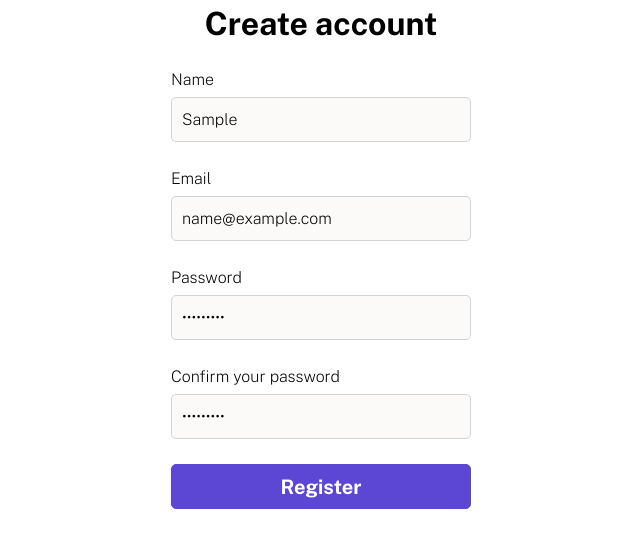
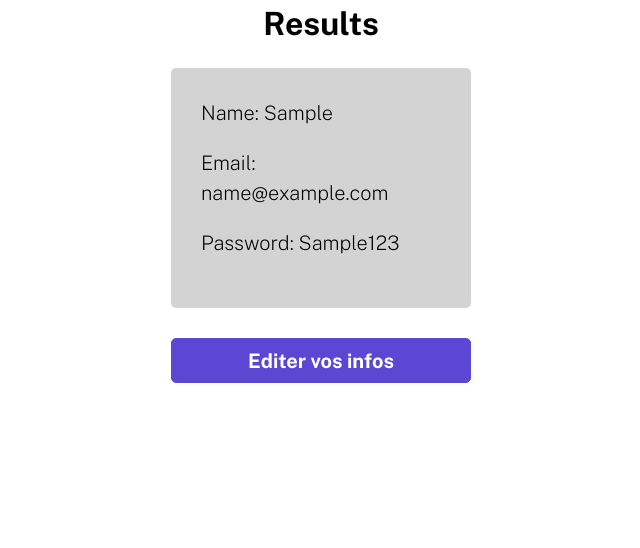
Before and after one commit to romwdv/forms, a React (Vite) app: page / in a window 1280 px wide. Both pictures are taken after typing "Sample", "name@example.com", "Sample123", "Sample123" into the empty fields and a click on the button "Register". Shown: the top 548 px of the page, without its empty margins (319-959 px from the left). Built offline with nearby package versions, Linux system fonts and the light colour scheme.

Commit message:
modifications useState au niveau app

```diff
--- a/src/App.jsx
+++ b/src/App.jsx
@@ -1,16 +1,34 @@
-import "./App.css";
+import { useState } from "react";
 import Form from "./Components/Form";
 import StepTwo from "./Components/StepTwo";
-import { useState } from "react";
+import "./App.css";
 
-function App({ show, username, email, password }) {
-  const [resultForm, setResultForm] = useState(show);
-  console.log(username);
+function App() {
+  const [resultForm, setResultForm] = useState(false);
+  const [isEdit, setIsEdit] = useState(false);
+  const [username, setUsername] = useState("");
+  const [email, setEmail] = useState("");
+  const [password, setPassword] = useState("");
+
   return (
     <div className="container">
-      {!resultForm && <Form />}
-      {resultForm && (
-        <StepTwo username={username} email={email} password={password} />
+      {(!resultForm || isEdit) && (
+        <Form
+          setResultForm={setResultForm}
+          setIsEdit={setIsEdit}
+          setUsername={setUsername}
+          setEmail={setEmail}
+          setPassword={setPassword}
+        />
+      )}
+      {resultForm && !isEdit && (
+        <StepTwo
+          username={username}
+          email={email}
+          password={password}
+          setIsEdit={setIsEdit}
+          setResultForm={setResultForm}
+        />
       )}
     </div>
   );
--- a/src/Components/Form.jsx
+++ b/src/Components/Form.jsx
@@ -1,16 +1,18 @@
 import { useState } from "react";
-import StepTwo from "./StepTwo";
-import App from "../App";
 
-const Form = ({ editForm }) => {
-  const [username, setUsername] = useState("");
-  const [email, setEmail] = useState("");
-  const [password, setPassword] = useState("");
+const Form = ({
+  setResultForm,
+  setIsEdit,
+  setUsername,
+  setEmail,
+  setPassword,
+}) => {
+  const [localUsername, setLocalUsername] = useState("");
+  const [localEmail, setLocalEmail] = useState("");
+  const [localPassword, setLocalPassword] = useState("");
   const [passwordConfirm, setPasswordConfirm] = useState("");
   const [errorMessage, setErrorMessage] = useState("");
-  const [resultForm, setResultForm] = useState(false);
-  const [isEdit, setIsEdit] = useState(editForm);
-  console.log(editForm);
+
   return (
     <>
       <div>
@@ -18,19 +20,16 @@ const Form = ({ editForm }) => {
         <form
           onSubmit={(event) => {
             event.preventDefault();
-
-            if (password !== passwordConfirm) {
+            if (localPassword !== passwordConfirm) {
               setErrorMessage("Mot de passe différents");
-            } else if (!username || !email) {
-              setErrorMessage("information manquantes");
+            } else if (!localUsername || !localEmail) {
+              setErrorMessage("Informations manquantes");
             } else {
+              setUsername(localUsername);
+              setEmail(localEmail);
+              setPassword(localPassword);
+              setIsEdit(false);
               setResultForm(true);
-              <App
-                show={resultForm}
-                username={username}
-                email={email}
-                password={password}
-              />;
             }
           }}
         >
@@ -38,36 +37,30 @@ const Form = ({ editForm }) => {
             <label htmlFor="name">Name</label>
             <input
               type="text"
-              placeholder="Sasir votre nom"
+              placeholder="Saisir votre nom"
               id="name"
-              value={username}
-              onChange={(event) => {
-                setUsername(event.target.value);
-              }}
+              value={localUsername}
+              onChange={(e) => setLocalUsername(e.target.value)}
             />
           </div>
           <div>
             <label htmlFor="email">Email</label>
             <input
               type="text"
-              placeholder="Sasir votre Email"
+              placeholder="Saisir votre Email"
               id="email"
-              value={email}
-              onChange={(event) => {
-                setEmail(event.target.value);
-              }}
+              value={localEmail}
+              onChange={(e) => setLocalEmail(e.target.value)}
             />
           </div>
           <div>
             <label htmlFor="password">Password</label>
             <input
               type="password"
-              placeholder="Sasir un mot de passe"
+              placeholder="Saisir un mot de passe"
               id="password"
-              value={password}
-              onChange={(event) => {
-                setPassword(event.target.value);
-              }}
+              value={localPassword}
+              onChange={(e) => setLocalPassword(e.target.value)}
             />
           </div>
           <div>
@@ -77,14 +70,12 @@ const Form = ({ editForm }) => {
               placeholder="Confirmer le mot de passe"
               id="passwordConfirm"
               value={passwordConfirm}
-              onChange={(event) => {
-                setPasswordConfirm(event.target.value);
-              }}
+              onChange={(e) => setPasswordConfirm(e.target.value)}
             />
           </div>
           <div>
             {errorMessage && <span>{errorMessage}</span>}
-            <button>Register</button>
+            <button type="submit">Register</button>
           </div>
         </form>
       </div>
--- a/src/Components/StepTwo.jsx
+++ b/src/Components/StepTwo.jsx
@@ -1,8 +1,4 @@
-// import { useState } from "react";
-import Form from "./Form";
-
-const StepTwo = ({ username, email, password }) => {
-  //   const [resultForm, setResultForm] = useState(true);
+const StepTwo = ({ username, email, password, setIsEdit, setResultForm }) => {
   return (
     <>
       <h1>Results</h1>
@@ -14,7 +10,8 @@ const StepTwo = ({ username, email, password }) => {
         </div>
         <button
           onClick={() => {
-            <Form editForm="true" />;
+            setIsEdit(true);
+            setResultForm(false);
           }}
         >
           Editer vos infos
```
